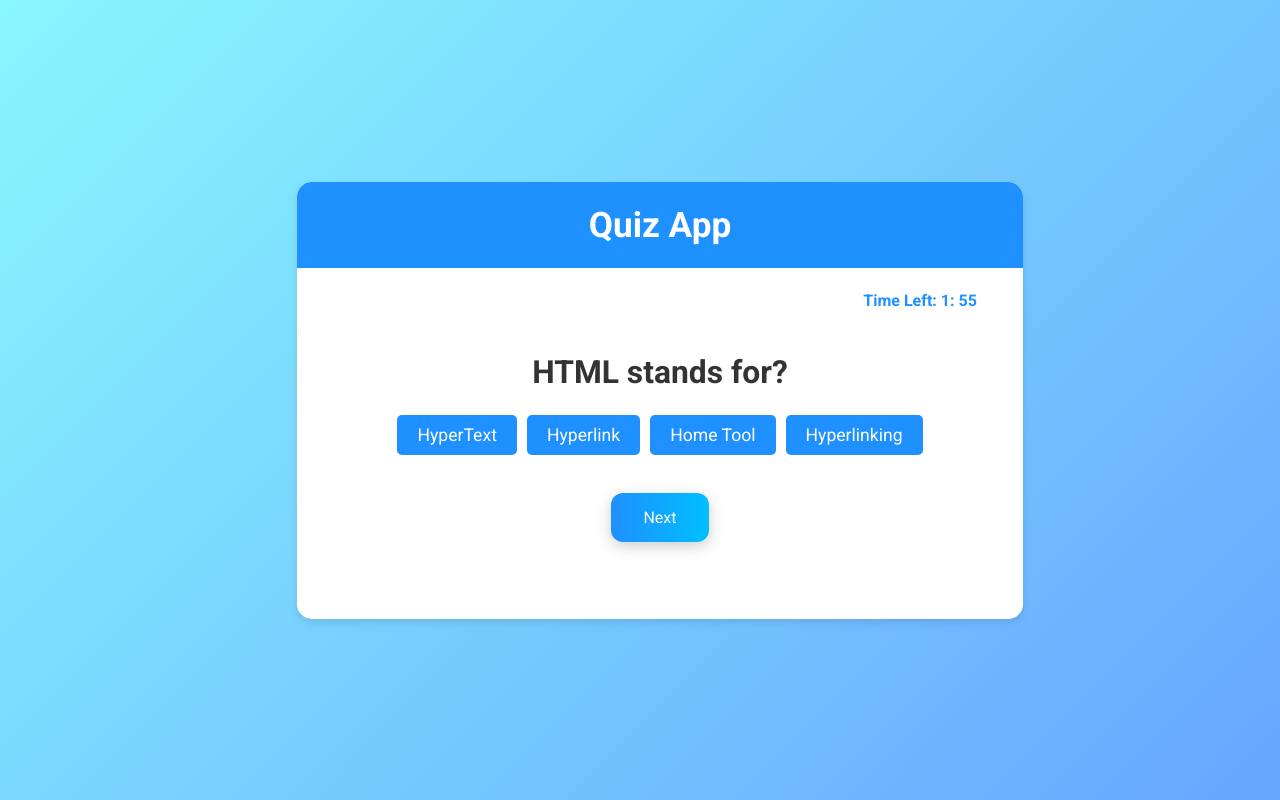
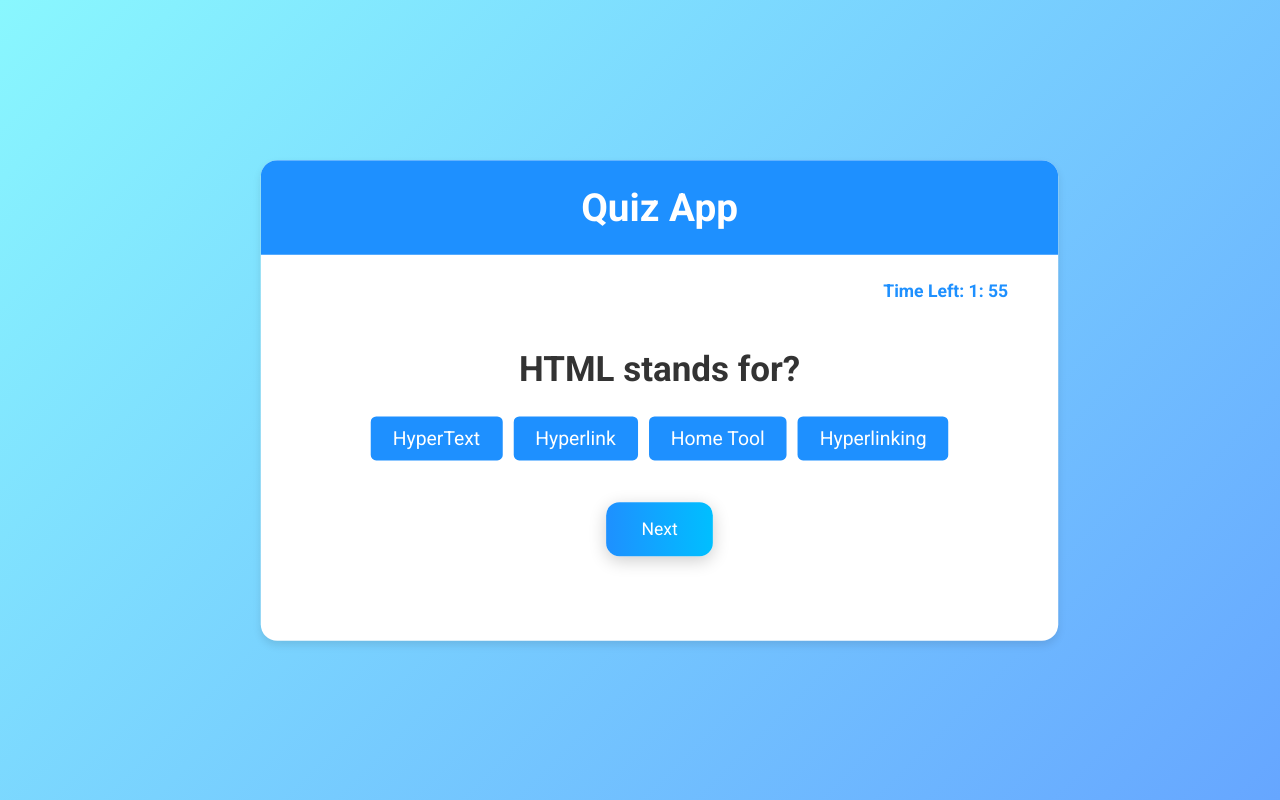
Before and after one commit to IbtahajAkram/zawwarquizapp, a React (Create React App) app: page / in a window 1280 px wide. Built offline with nearby package versions, Linux system fonts and the light colour scheme.

Commit message:
Update App.css

```diff
--- a/src/App.css
+++ b/src/App.css
@@ -24,6 +24,8 @@ body {
   max-width: 800px;
   margin: 20px;
   size-adjust: fixed;
+    transform: scale(1.1);
+
 }
 
 
```
